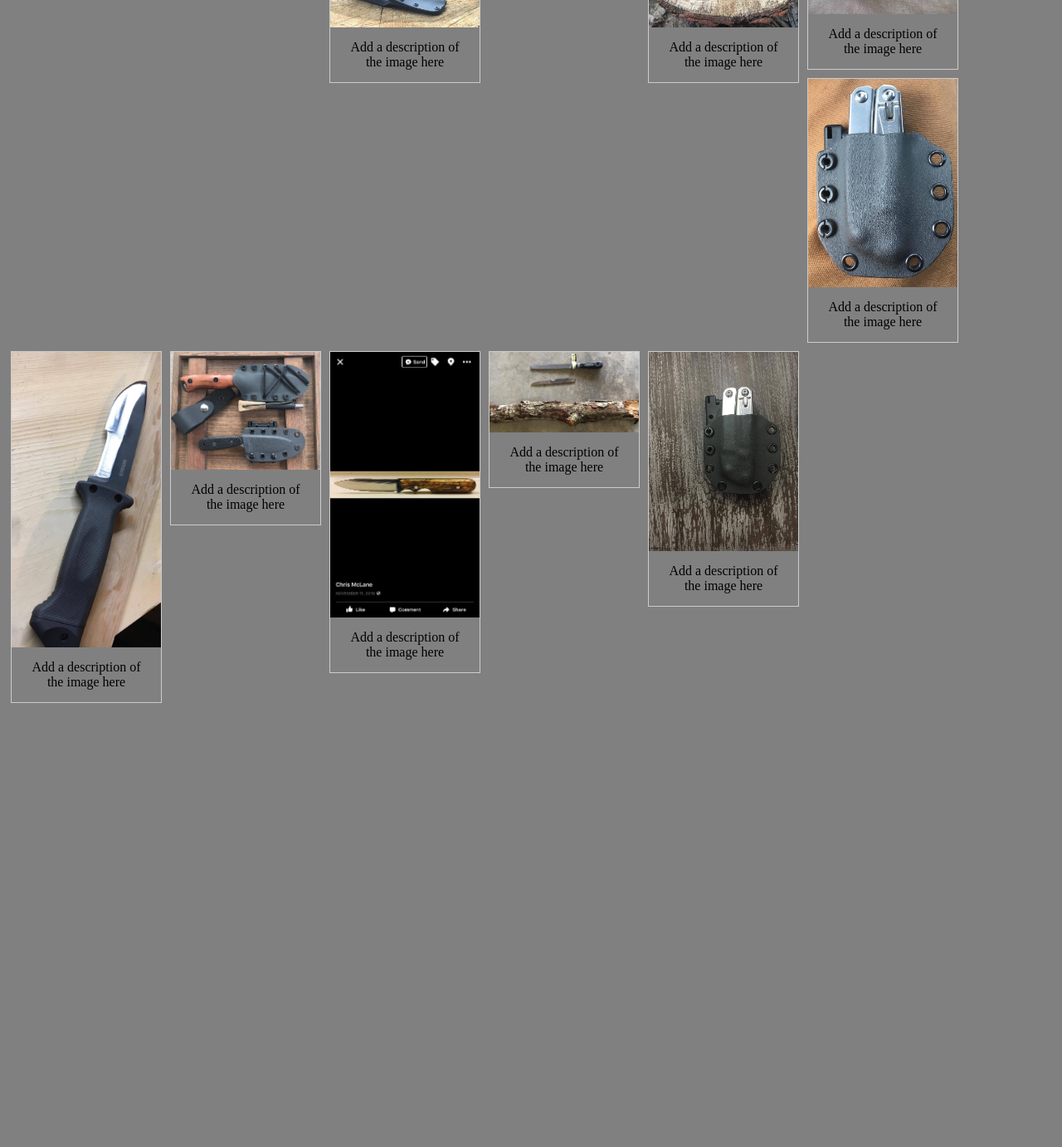
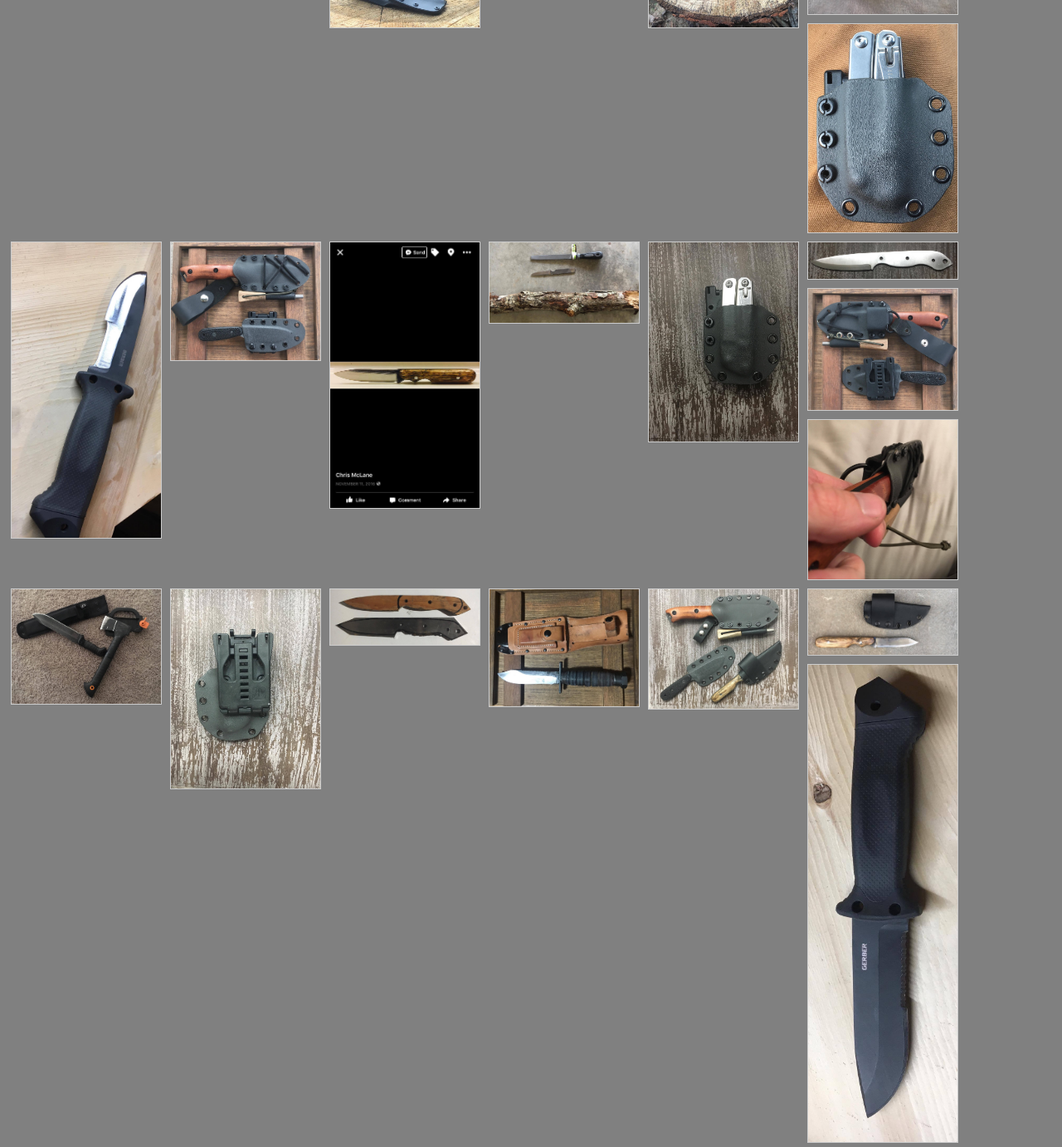
Before and after one commit to chrismclane/chrismclane.github.io, a plain HTML site: page gallery.html in a window 1280 px wide. Shown: the part 322-1704 px from the top of the page at 83% size. Before the commit the page ends 1174 px from the top, so only its background shows below. Drawn offline with Linux system fonts and the light colour scheme.

Commit message:
Update gallery.html

```diff
--- a/gallery.html
+++ b/gallery.html
@@ -41,84 +41,161 @@
       <a target="_blank" href="Gallery/image-01.jpg">
         <img src="Gallery/image-01.jpg" alt="image-01" width="300" height="200">
       </a>
-      <div class="desc">Add a description of the image here</div>
+      <!-- <div class="desc">Add a description of the image here</div> -->
     </div>
 
     <div class="gallery">
       <a target="_blank" href="Gallery/image-02.jpg">
         <img src="Gallery/image-02.jpg" alt="image-02" width="300" height="200">
       </a>
-      <div class="desc">Add a description of the image here</div>
+      <!-- <div class="desc">Add a description of the image here</div> -->
     </div>
 
     <div class="gallery">
       <a target="_blank" href="Gallery/image-03.jpg">
         <img src="Gallery/image-03.jpg" alt="image-03" width="300" height="200">
       </a>
-      <div class="desc">Add a description of the image here</div>
+      <!-- <div class="desc">Add a description of the image here</div> -->
     </div>
 
     <div class="gallery">
       <a target="_blank" href="Gallery/image-04.jpg">
         <img src="Gallery/image-04.jpg" alt="image-04" width="300" height="200">
       </a>
-      <div class="desc">Add a description of the image here</div>
+      <!-- <div class="desc">Add a description of the image here</div> -->
     </div>
 
     <div class="gallery">
       <a target="_blank" href="Gallery/image-05.jpg">
         <img src="Gallery/image-05.jpg" alt="image-05" width="300" height="200">
       </a>
-      <div class="desc">Add a description of the image here</div>
+      <!-- <div class="desc">Add a description of the image here</div> -->
     </div>
 
     <div class="gallery">
       <a target="_blank" href="Gallery/image-07.jpg">
         <img src="Gallery/image-07.jpg" alt="image-07" width="300" height="200">
       </a>
-      <div class="desc">Add a description of the image here</div>
+      <!-- <div class="desc">Add a description of the image here</div> -->
     </div>
 
     <div class="gallery">
       <a target="_blank" href="Gallery/image-08.jpg">
         <img src="Gallery/image-08.jpg" alt="image-0" width="300" height="200">
       </a>
-      <div class="desc">Add a description of the image here</div>
+      <!-- <div class="desc">Add a description of the image here</div> -->
     </div>
 
     <div class="gallery">
       <a target="_blank" href="Gallery/image-09.jpg">
         <img src="Gallery/image-09.jpg" alt="image-09" width="300" height="200">
       </a>
-      <div class="desc">Add a description of the image here</div>
+      <!-- <div class="desc">Add a description of the image here</div> -->
     </div>
 
     <div class="gallery">
       <a target="_blank" href="Gallery/image-10.jpg">
         <img src="Gallery/image-10.jpg" alt="image-10" width="300" height="200">
       </a>
-      <div class="desc">Add a description of the image here</div>
+      <!-- <div class="desc">Add a description of the image here</div> -->
     </div>
 
     <div class="gallery">
       <a target="_blank" href="Gallery/image-11.jpg">
         <img src="Gallery/image-11.jpg" alt="image-11" width="300" height="200">
       </a>
-      <div class="desc">Add a description of the image here</div>
+      <!-- <div class="desc">Add a description of the image here</div> -->
     </div>
 
     <div class="gallery">
       <a target="_blank" href="Gallery/image-12.jpg">
         <img src="Gallery/image-12.jpg" alt="image-12" width="300" height="200">
       </a>
-      <div class="desc">Add a description of the image here</div>
+      <!-- <div class="desc">Add a description of the image here</div> -->
     </div>
 
     <div class="gallery">
       <a target="_blank" href="Gallery/image-13.jpg">
         <img src="Gallery/image-13.jpg" alt="image-13" width="300" height="200">
       </a>
-      <div class="desc">Add a description of the image here</div>
+      <!-- <div class="desc">Add a description of the image here</div> -->
+    </div>
+
+    <div class="gallery">
+      <a target="_blank" href="Gallery/image-14.jpg">
+        <img src="Gallery/image-14.jpg" alt="image-14" width="300" height="200">
+      </a>
+      <!-- <div class="desc">Add a description of the image here</div> -->
+    </div>
+
+    <div class="gallery">
+      <a target="_blank" href="Gallery/image-15.jpg">
+        <img src="Gallery/image-15.jpg" alt="image-15" width="300" height="200">
+      </a>
+      <!-- <div class="desc">Add a description of the image here</div> -->
+    </div>
+
+    <div class="gallery">
+      <a target="_blank" href="Gallery/image-16.jpg">
+        <img src="Gallery/image-16.jpg" alt="image-16" width="300" height="200">
+      </a>
+      <!-- <div class="desc">Add a description of the image here</div> -->
+    </div>
+
+    <div class="gallery">
+      <a target="_blank" href="Gallery/image-17.jpg">
+        <img src="Gallery/image-17.jpg" alt="image-17" width="300" height="200">
+      </a>
+      <!-- <div class="desc">Add a description of the image here</div> -->
+    </div>
+
+    <div class="gallery">
+      <a target="_blank" href="Gallery/image-18.jpg">
+        <img src="Gallery/image-18.jpg" alt="image-18" width="300" height="200">
+      </a>
+      <!-- <div class="desc">Add a description of the image here</div> -->
+    </div>
+
+    <div class="gallery">
+      <a target="_blank" href="Gallery/image-19.jpg">
+        <img src="Gallery/image-19.jpg" alt="image-19" width="300" height="200">
+      </a>
+      <!-- <div class="desc">Add a description of the image here</div> -->
+    </div>
+
+    <div class="gallery">
+      <a target="_blank" href="Gallery/image-20.jpg">
+        <img src="Gallery/image-20.jpg" alt="image-20" width="300" height="200">
+      </a>
+      <!-- <div class="desc">Add a description of the image here</div> -->
+    </div>
+
+    <div class="gallery">
+      <a target="_blank" href="Gallery/image-21.jpg">
+        <img src="Gallery/image-21.jpg" alt="image-21" width="300" height="200">
+      </a>
+      <!-- <div class="desc">Add a description of the image here</div> -->
+    </div>
+
+    <div class="gallery">
+      <a target="_blank" href="Gallery/image-22.jpg">
+        <img src="Gallery/image-22.jpg" alt="image-22" width="300" height="200">
+      </a>
+      <!-- <div class="desc">Add a description of the image here</div> -->
+    </div>
+
+    <div class="gallery">
+      <a target="_blank" href="Gallery/image-23.jpg">
+        <img src="Gallery/image-23.jpg" alt="image-23" width="300" height="200">
+      </a>
+      <!-- <div class="desc">Add a description of the image here</div> -->
+    </div>
+
+    <div class="gallery">
+      <a target="_blank" href="Gallery/image-24.jpg">
+        <img src="Gallery/image-24.jpg" alt="image-24" width="300" height="200">
+      </a>
+      <!-- <div class="desc">Add a description of the image here</div> -->
     </div>
   </body>
 </html>
```
